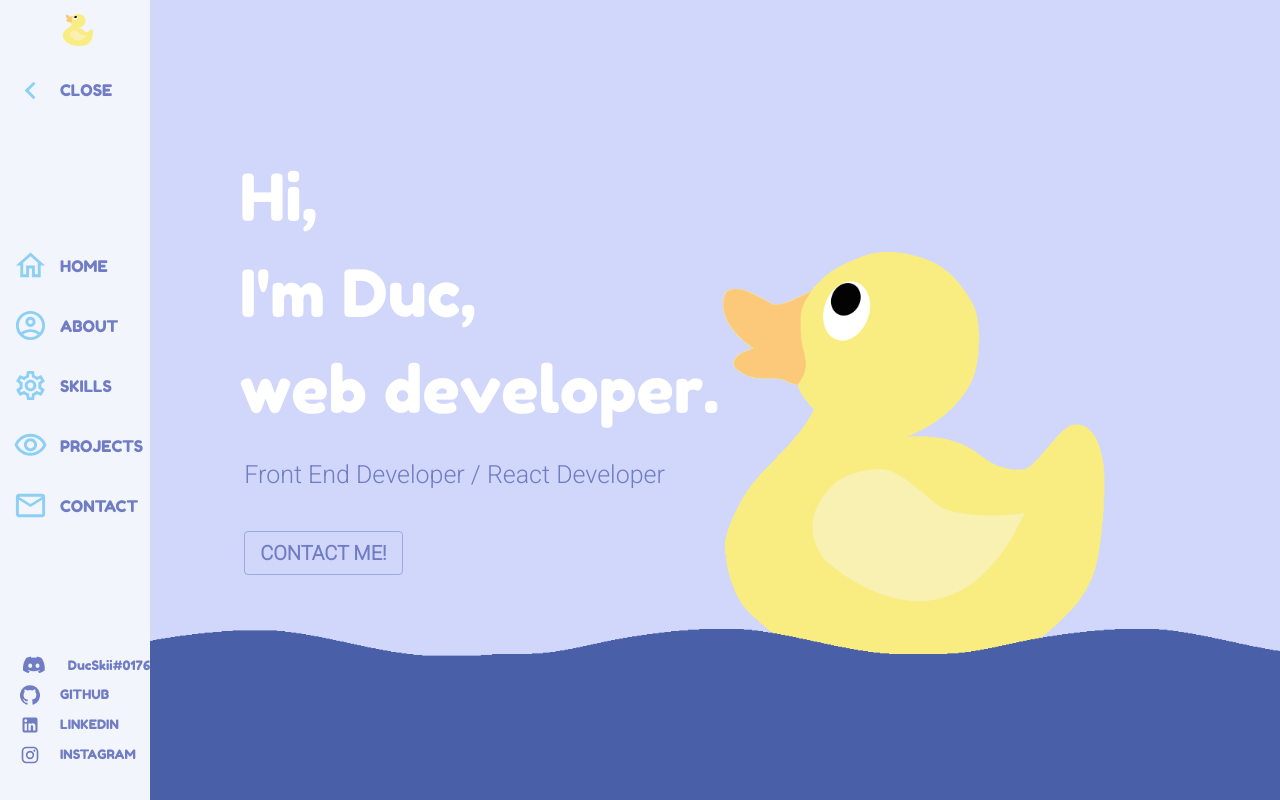
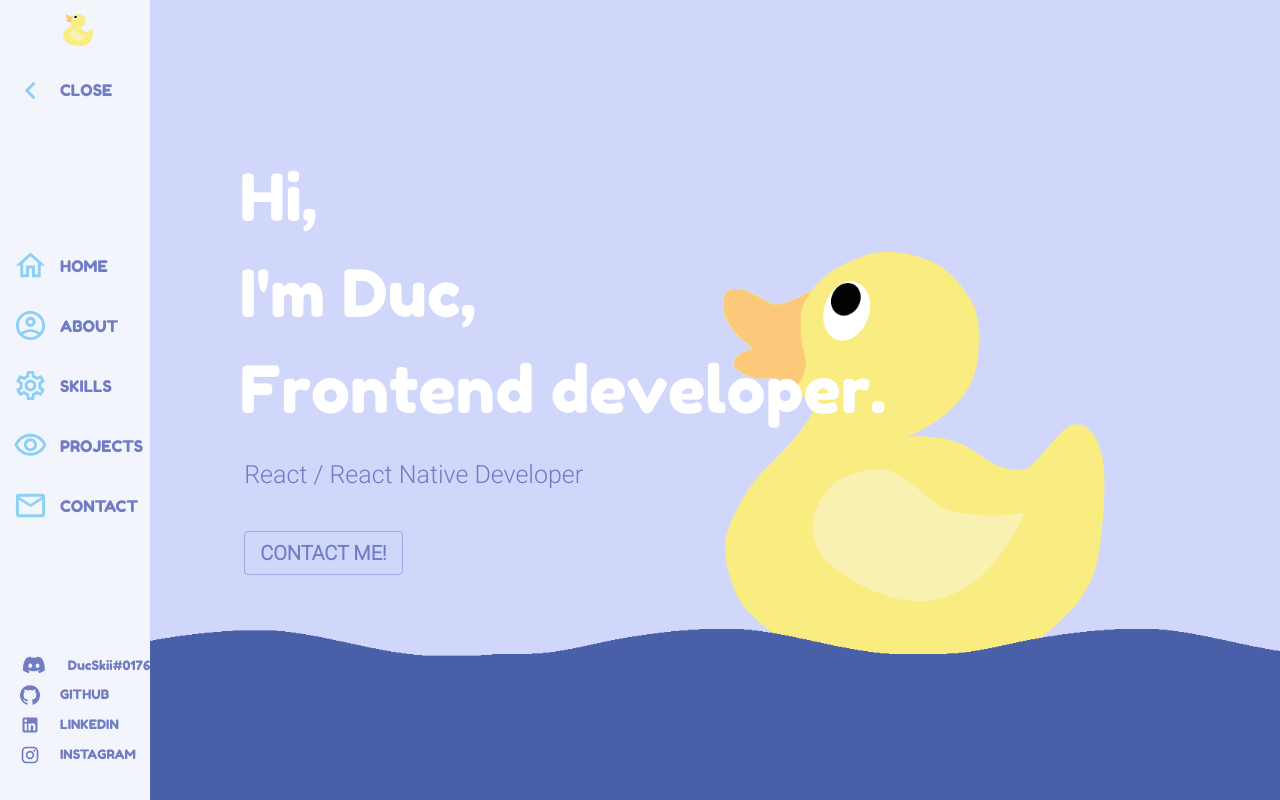
Before and after one commit to DucSkii/portfolio, a React (Create React App) app: page / in a window 1280 px wide. Built offline with nearby package versions, Linux system fonts and the light colour scheme.

Commit message:
removed timeline on about page and changed homepage description

```diff
--- a/src/pages/About/index.js
+++ b/src/pages/About/index.js
@@ -118,7 +118,7 @@ const About = () => {
             <Grid item xs={12} md={6}>
               {renderText()}
             </Grid>
-            <Grid container item xs={12} md={6}
+            {/* <Grid container item xs={12} md={6}
               style={{ alignItems: 'center', flexDirection: 'column' }}
             >
               <Typography
@@ -158,7 +158,7 @@ const About = () => {
                 }}
                 draggable='false'
               />
-            </Grid>
+            </Grid> */}
           </Grid>
           <Grid item xs={1} />
         </Grid>
--- a/src/pages/Home/index.js
+++ b/src/pages/Home/index.js
@@ -14,7 +14,7 @@ const Home = () => {
   const title = [
     'Hi,',
     `I'm Duc,`,
-    'web developer.',
+    'Frontend developer.',
   ]
 
   const renderTitle = () => {
@@ -78,7 +78,7 @@ const Home = () => {
                 userSelect: 'none',
               }}
             >
-              Front End Developer / React Developer
+              React / React Native Developer
           </Typography>
           </Grid>
         </Grid>
```
Also changed, not shown: 1 other file (tests, documents, lock files or other folders).
